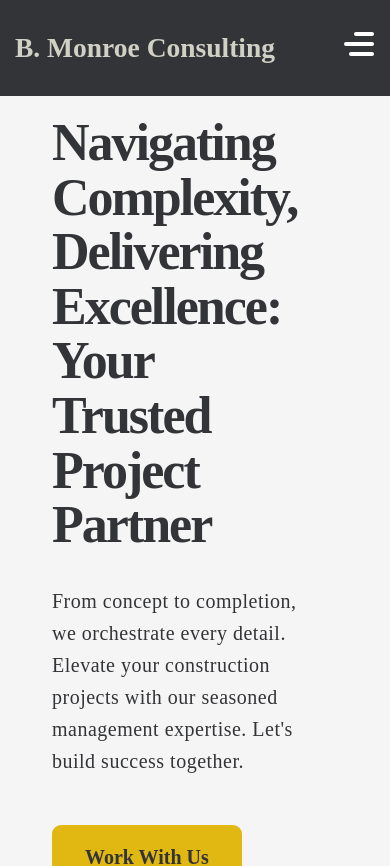
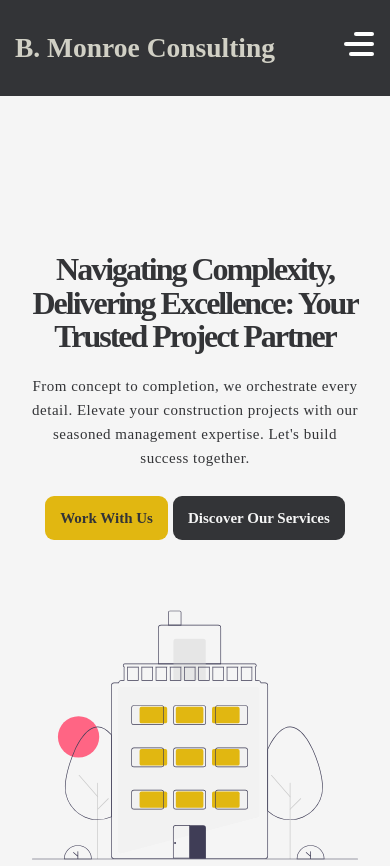
Before and after one commit to Caleb-Rogers/bmonroe-consulting, a Next.js app: page / in a window 390 px wide. Shown: the top 866 px of the page. Built offline with nearby package versions, Linux system fonts and the light colour scheme.

Commit message:
Hero Section Responsiveness

```diff
--- a/src/components/AboutSection/AboutSection.css
+++ b/src/components/AboutSection/AboutSection.css
@@ -183,3 +183,32 @@
   color: #f5f5f5;
   box-shadow: inset 0 0 0 3px #909090;
 }
+
+/* Responsiveness */
+
+@media (max-width: 1130px) {
+  /*
+  .about-sec-heading {
+    margin-bottom: 1rem;
+  }
+  .about-sec-heading h2 {
+    font-size: 2rem;
+  }
+  .about-sec-sub-heading {
+    margin-bottom: 1.5rem;
+  }
+  .about-sec-sub-heading h3 {
+    font-size: 1rem;
+    font-weight: 600;
+  }
+  .about-sec-description {
+    margin-bottom: 2.8rem;
+  }
+  .about-sec-description p {
+    font-size: 1.2rem;
+  }
+  */
+
+  .hero-btns {
+  }
+}
--- a/src/components/Hero/Hero.css
+++ b/src/components/Hero/Hero.css
@@ -99,3 +99,61 @@
   color: #333437;
   box-shadow: inset 0 0 0 3px #333437;
 }
+
+/* Responsiveness */
+
+@media (max-width: 1130px) {
+  .section-hero {
+    display: flex;
+    justify-content: space-between;
+    align-items: center;
+  }
+  .hero {
+    position: absolute;
+    top: 35%;
+    gap: 0;
+  }
+  .hero-heading {
+    font-size: 3.6rem;
+    margin-bottom: 2.2rem;
+  }
+  .hero-description {
+    font-size: 1.6rem;
+    margin-bottom: 3.2rem;
+  }
+  .btn:link,
+  .btn:visited {
+    font-size: 1.5rem;
+    padding: 1rem 1.4rem;
+  }
+
+  .primary-btn:link,
+  .primary-btn:visited {
+    margin-right: 5px;
+  }
+}
+
+@media (max-width: 873px) {
+  .section-hero,
+  .hero {
+    display: flex;
+    justify-content: center;
+    align-content: center;
+    text-align: center;
+    flex-direction: column;
+    top: 30%;
+  }
+  .hero-img {
+    width: 100%;
+    height: 30rem;
+    margin-top: 45px;
+  }
+  .hero-heading {
+    font-size: 3.2rem;
+    margin-bottom: 2rem;
+  }
+  .hero-description {
+    font-size: 1.5rem;
+    margin-bottom: 2.6rem;
+  }
+}
--- a/src/components/Navbar/Navbar.css
+++ b/src/components/Navbar/Navbar.css
@@ -97,6 +97,7 @@
 .header input:checked ~ .main-nav {
   display: block;
   right: 0;
+  box-shadow: inset 0 0 0 3px #333437;
 }
 
 /**************************/
```
